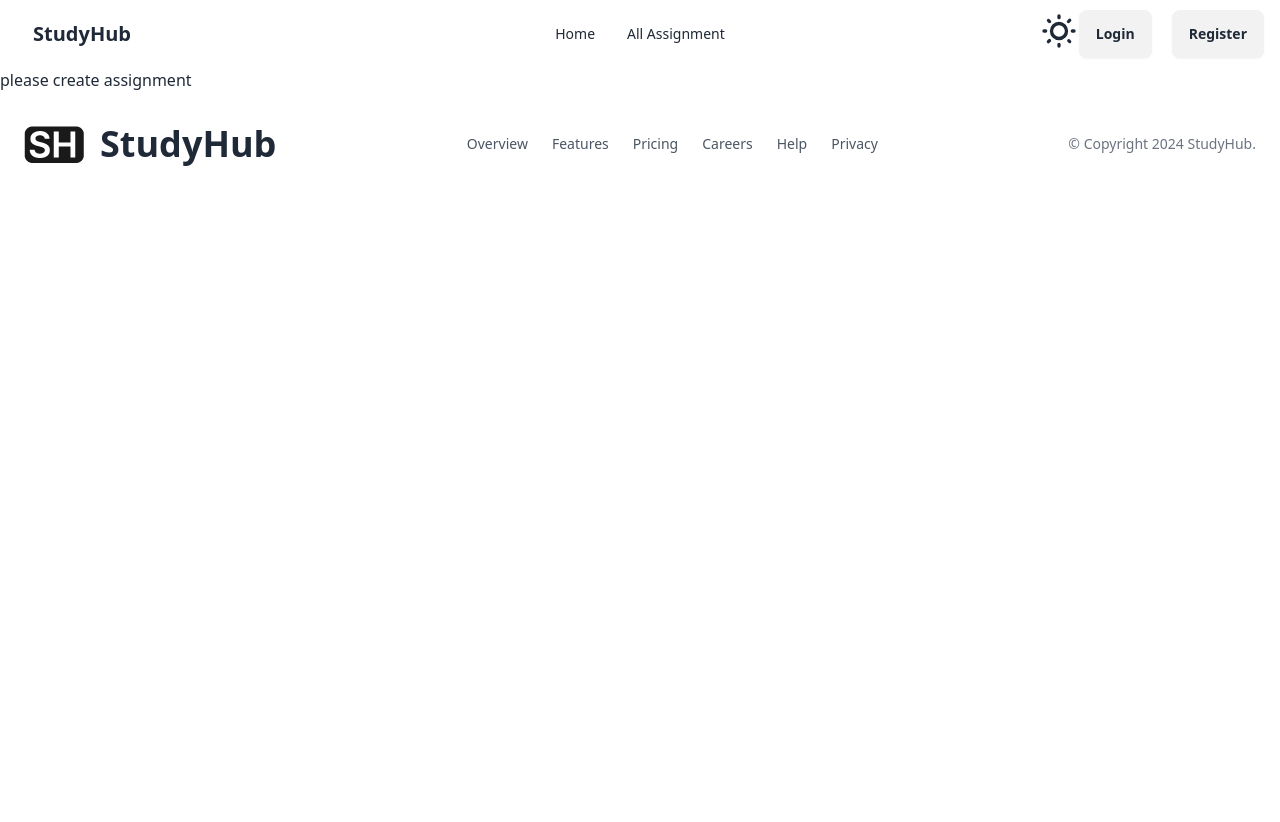
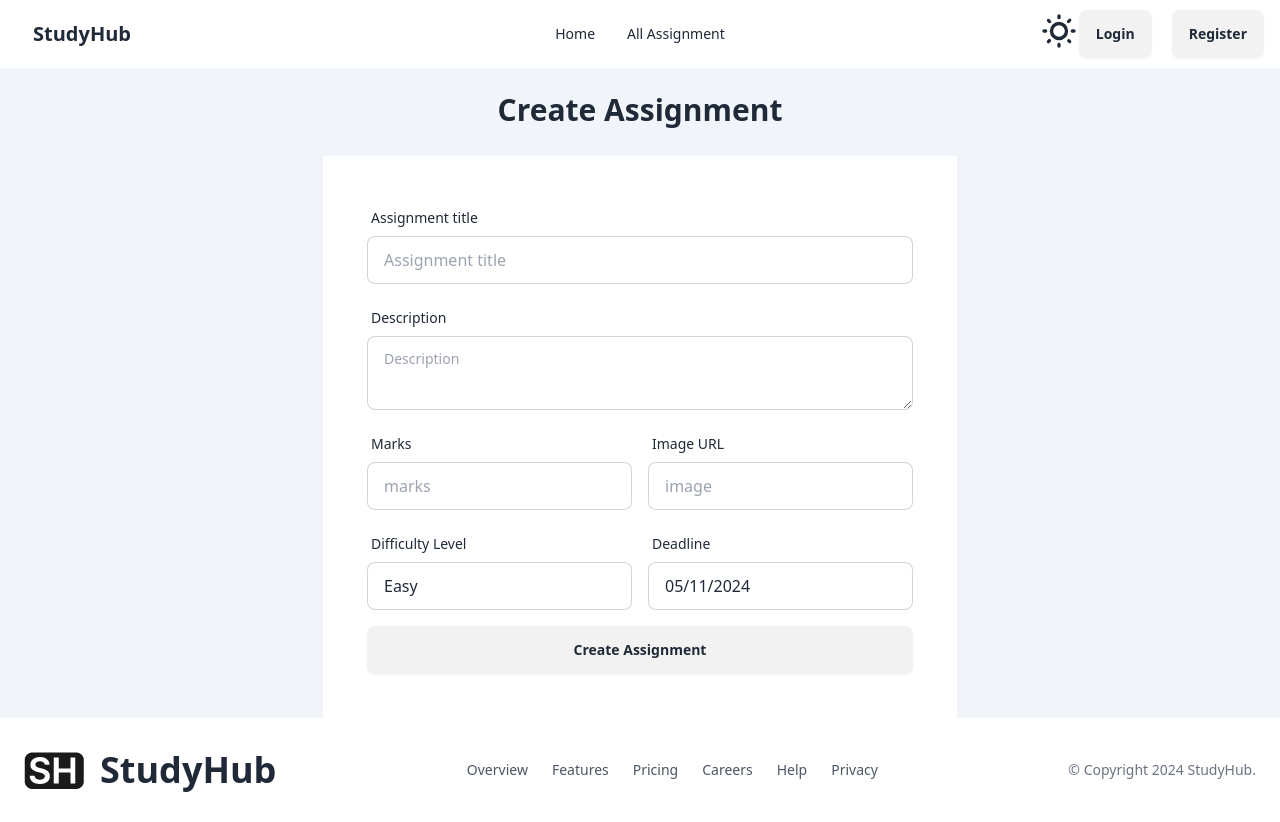
Before and after one commit to md-nahiduzzaman/study-hub-client, a React (Vite) app: page /create-assignment in a window 1280 px wide. Before the commit the page ends 800 px from the top, so only its background shows below. Built offline with nearby package versions, Linux system fonts and the light colour scheme; no server answers.

Commit message:
added create assignments page

```diff
--- a/package.json
+++ b/package.json
@@ -11,10 +11,12 @@
   },
   "dependencies": {
     "axios": "^1.6.8",
+    "date-fns": "^3.6.0",
     "firebase": "^10.11.1",
     "localforage": "^1.10.0",
     "match-sorter": "^6.3.4",
     "react": "^18.2.0",
+    "react-datepicker": "^6.9.0",
     "react-dom": "^18.2.0",
     "react-hook-form": "^7.51.4",
     "react-hot-toast": "^2.4.1",
--- /dev/null
+++ b/src/components/AssignmentCard.jsx
@@ -0,0 +1,9 @@
+const AssignmentCard = () => {
+  return (
+    <div>
+      <h1>this is card</h1>
+    </div>
+  );
+};
+
+export default AssignmentCard;
--- a/src/pages/CreateAssignment.jsx
+++ b/src/pages/CreateAssignment.jsx
@@ -1,7 +1,153 @@
+import { useState } from "react";
+import DatePicker from "react-datepicker";
+import useAuth from "../hooks/useAuth";
+import axios from "axios";
+import toast from "react-hot-toast";
+
 const CreateAssignment = () => {
+  const { user } = useAuth();
+  const [startDate, setStartDate] = useState(new Date());
+
+  // add assignment
+  const handleFormSubmit = async (e) => {
+    e.preventDefault();
+    const form = e.target;
+    const title = form.title.value;
+    const description = form.description.value;
+    const marks = form.marks.value;
+    const image = form.image.value;
+    const difficultyLevel = form.difficultyLevel.value;
+    const deadline = startDate;
+    const assignmentData = {
+      title,
+      description,
+      marks,
+      image,
+      difficultyLevel,
+      deadline,
+      owner: {
+        email: user?.email,
+        name: user?.displayName,
+        photo: user?.photoURL,
+      },
+    };
+    console.log(assignmentData);
+    try {
+      const { data } = await axios.post(
+        `${import.meta.env.VITE_API_URL}/assignment`,
+        assignmentData
+      );
+      console.log(data);
+      toast.success("Assignment Add Successfully");
+    } catch (err) {
+      console.log(err);
+      toast.error(err?.message);
+    }
+  };
+
   return (
-    <div>
-      <h1>please create assignment</h1>
+    <div className="bg-slate-100">
+      <div className="container mx-auto px-2 min-h-[calc(100vh-168px)]">
+        <div className="flex flex-col items-center justify-center">
+          <div className="mt-6">
+            <h1 className="font-bold text-3xl">Create Assignment</h1>
+          </div>
+          <form
+            onSubmit={handleFormSubmit}
+            className="grid grid-cols-2 gap-4 bg-white p-11 max-w-screen-md mt-7 "
+          >
+            {/* title */}
+            <div className="col-span-2 w-full">
+              <label className="form-control w-full  ">
+                <div className="label">
+                  <span className="label-text">Assignment title</span>
+                </div>
+                <input
+                  type="text"
+                  placeholder="Assignment title"
+                  name="title"
+                  className="input input-bordered w-full  "
+                />
+              </label>
+            </div>
+            {/*  description */}
+            <div className="col-span-2">
+              <label className="form-control w-full">
+                <div className="label">
+                  <span className="label-text">Description</span>
+                </div>
+                <textarea
+                  className="textarea textarea-bordered"
+                  placeholder="Description"
+                  name="description"
+                ></textarea>
+              </label>
+            </div>
+            {/*  marks */}
+            <div>
+              <label className="form-control w-full max-w-xs">
+                <div className="label">
+                  <span className="label-text">Marks</span>
+                </div>
+                <input
+                  type="number"
+                  placeholder="marks"
+                  name="marks"
+                  className="input input-bordered w-full max-w-xs"
+                />
+              </label>
+            </div>
+            {/*   Image URL */}
+            <div>
+              <label className="form-control w-full max-w-xs">
+                <div className="label">
+                  <span className="label-text">Image URL</span>
+                </div>
+                <input
+                  type="text"
+                  placeholder="image"
+                  name="image"
+                  className="input input-bordered w-full max-w-xs"
+                />
+              </label>
+            </div>
+            {/*   Difficulty Level */}
+            <div>
+              <label className="form-control w-full max-w-xs">
+                <div className="label">
+                  <span className="label-text">Difficulty Level</span>
+                </div>
+              </label>
+              <select
+                name="difficultyLevel"
+                id="difficultyLevel"
+                className="input input-bordered w-full max-w-xs"
+              >
+                <option>Easy</option>
+                <option>Medium</option>
+                <option>Hard</option>
+              </select>
+            </div>
+            {/*  deu date */}
+            <div>
+              <label className="form-control w-full max-w-xs">
+                <div className="label">
+                  <span className="label-text">Deadline</span>
+                </div>
+              </label>
+              <DatePicker
+                className="input input-bordered w-full max-w-xs"
+                selected={startDate}
+                onChange={(date) => setStartDate(date)}
+              />
+            </div>
+            {/* submit */}
+            <div className="col-span-2">
+              <button className="btn w-full ">Create Assignment</button>
+            </div>
+          </form>
+        </div>
+      </div>
     </div>
   );
 };
```
Also changed, not shown: 1 other file (tests, documents, lock files or other folders).
